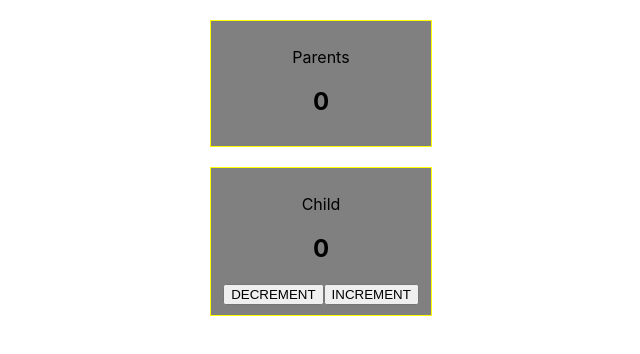
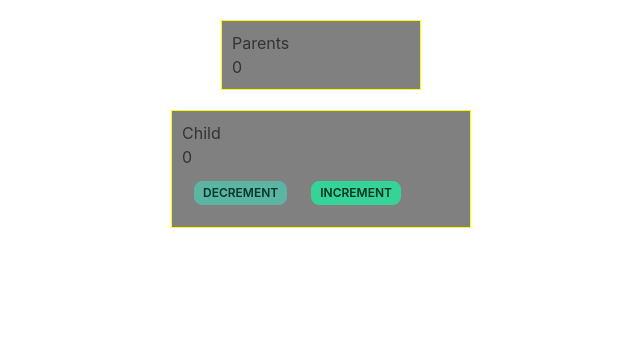
Before and after one commit to Arif6474/redux-learning, a React (Create React App) app: page / in a window 1280 px wide. Shown: the top 354 px of the page, without its empty margins (319-959 px from the left). Built offline with nearby package versions, Linux system fonts and the light colour scheme.

Commit message:
action , dispatch and payload

```diff
--- /dev/null
+++ b/my-project/package.json
@@ -0,0 +1,5 @@
+{
+  "name": "my-project",
+  "version": "0.1.0",
+  "private": true
+}
--- a/package.json
+++ b/package.json
@@ -6,6 +6,7 @@
     "@testing-library/jest-dom": "^5.16.4",
     "@testing-library/react": "^13.3.0",
     "@testing-library/user-event": "^13.5.0",
+    "daisyui": "^2.42.1",
     "react": "^18.2.0",
     "react-dom": "^18.2.0",
     "react-redux": "^8.0.2",
@@ -36,5 +37,10 @@
       "last 1 firefox version",
       "last 1 safari version"
     ]
+  },
+  "devDependencies": {
+    "autoprefixer": "^10.4.13",
+    "postcss": "^8.4.19",
+    "tailwindcss": "^3.2.4"
   }
 }
--- /dev/null
+++ b/postcss.config.js
@@ -0,0 +1,6 @@
+module.exports = {
+  plugins: {
+    tailwindcss: {},
+    autoprefixer: {},
+  },
+}
--- a/src/App.js
+++ b/src/App.js
@@ -2,14 +2,16 @@
 import { createContext, useState } from 'react';
 import './App.css';
 import Parents from './components/Parents';
+import ShortForm from './ShortForm';
 export const COUNTER_CONTEXT = createContext();
 function App() {
   const [count, setCount] = useState(0);
   const value = {count, setCount};
   return (
     <COUNTER_CONTEXT.Provider value={value}  >
-      <div className="App">
+      <div>
      <Parents/>
+     {/* <ShortForm/> */}
     </div>
     </COUNTER_CONTEXT.Provider>
   );
--- /dev/null
+++ b/src/ShortForm.js
@@ -0,0 +1,75 @@
+import React from "react";
+import { useState } from "react";
+
+const ShortForm = () => {
+  const [firstName, setFirstName] = useState("");
+  const [lastName, setLastName] = useState("");
+  const [email, setEmail] = useState("");
+  const [password, setPassword] = useState("");
+
+  const submit = (event) => {
+    event.preventDefault();
+    const data = {
+      firstName,
+      lastName,
+      email,
+      password,
+    };
+    console.log(data);
+  };
+
+  return (
+    <div className='h-screen w-screen flex justify-center items-center space-y-6'>
+      <form className='space-y-6 shadow-md p-10' onSubmit={submit}>
+        <div className='flex flex-col max-w-xs'>
+          <label htmlFor='name'>First Name</label>
+          <input
+            type='text'
+            name='name'
+            id='name'
+            className='border-solid border-2 rounded border-cyan-600 '
+            onBlur={(e) => setFirstName(e.target.value)}
+          />
+        </div>
+        <div className='flex flex-col max-w-xs'>
+          <label htmlFor='name'>Last Name</label>
+          <input
+            type='text'
+            name='name'
+            className='border-solid border-2 rounded border-cyan-600 '
+
+            onBlur={(e) => setLastName(e.target.value)}
+          />
+        </div>
+        <div className='flex flex-col max-w-xs'>
+          <label htmlFor='name'>Email</label>
+          <input
+            type='email'
+            name='name'
+
+            className='border-solid border-2 rounded border-cyan-600 '
+            onBlur={(e) => setEmail(e.target.value)}
+          />
+        </div>
+        <div className='flex flex-col max-w-xs'>
+          <label htmlFor='name'>Password</label>
+          <input
+            type='password'
+            name='name'
+
+            className='border-solid border-2 rounded border-cyan-600 '
+            onBlur={(e) => setPassword(e.target.value)}
+          />
+        </div>
+        <button
+          className='px-4 py-3 bg-indigo-500 text-white rounded-md'
+          type='submit'
+        >
+          Submit
+        </button>
+      </form>
+    </div>
+  );
+};
+
+export default ShortForm;
--- a/src/components/Child.js
+++ b/src/components/Child.js
@@ -1,16 +1,48 @@
-import React, { useContext } from 'react'
-import { COUNTER_CONTEXT } from '../App'
+import React, { useContext } from "react";
+import { useReducer } from "react";
+import { COUNTER_CONTEXT } from "../App";
 
 export default function Child() {
-    const {count, setCount} = useContext(COUNTER_CONTEXT)
+  // const {count, setCount} = useContext(COUNTER_CONTEXT)
+  const initialState = 0;
+  const reducer = (state, action) => {
+    if (action.type === "INCREMENT") {
+      return state + action.payload.count;
+    }
+    if (action.type === "DECREMENT") {
+      return state - action.payload.count;
+    }
+  };
+
+  const [state, dispatch] = useReducer(reducer, initialState);
   return (
-    <div style={{ background : "gray" , width : "200px" , padding : "10px" , border : "1px solid yellow" , margin : "auto"}}>
-    <div>
+    <div
+      style={{
+        background: "gray",
+        width: "300px",
+        padding: "10px",
+        border: "1px solid yellow",
+        margin: "auto",
+      }}
+    >
+      <div>
         <p>Child</p>
-    <h2>{count}</h2>
+        <h2>{state}</h2>
+      </div>
+      <div className="flex flex-row max-w-xs">
+        <button
+          className="btn btn-primary m-3 btn-xs"
+          onClick={() => dispatch({ type: "DECREMENT", payload: { count: 5 } })}
+        >
+          DECREMENT
+        </button>
+        <button
+          className="btn btn-success m-3 btn-xs"
+          onClick={() => dispatch({ type: "INCREMENT", payload: { count: 5 } })}
+        >
+          INCREMENT
+        </button>
+      </div>
     </div>
-        <button onClick={() =>setCount(count -1)}>DECREMENT</button>
-        <button onClick={() =>setCount((prvState) => prvState + 1)}>INCREMENT</button>
-    </div>
-  )
+  );
 }
--- a/src/index.css
+++ b/src/index.css
@@ -11,3 +11,6 @@ code {
   font-family: source-code-pro, Menlo, Monaco, Consolas, 'Courier New',
     monospace;
 }
+@tailwind base;
+@tailwind components;
+@tailwind utilities;
--- /dev/null
+++ b/tailwind.config.js
@@ -0,0 +1,28 @@
+/** @type {import('tailwindcss').Config} */
+
+module.exports = {
+  content: ["./src/**/*.{js,jsx,ts,tsx}"],
+  theme: {
+    extend: {
+      colors: {},
+    },
+  },
+  plugins: [require("daisyui")],
+  daisyui: {
+    themes: [
+      {
+        mytheme: {
+          primary: "#5BB5A2",
+          secondary: "#E8F2EE",
+          accent: "#F1DFDF",
+          neutral: "#D6AE7B",
+          main: "#DFEAF1",
+
+          "base-100": "#ffffff",
+        },
+      },
+      "light",
+      "cupcake",
+    ],
+  },
+};
```
Also changed, not shown: 1 other file (tests, documents, lock files or other folders).
